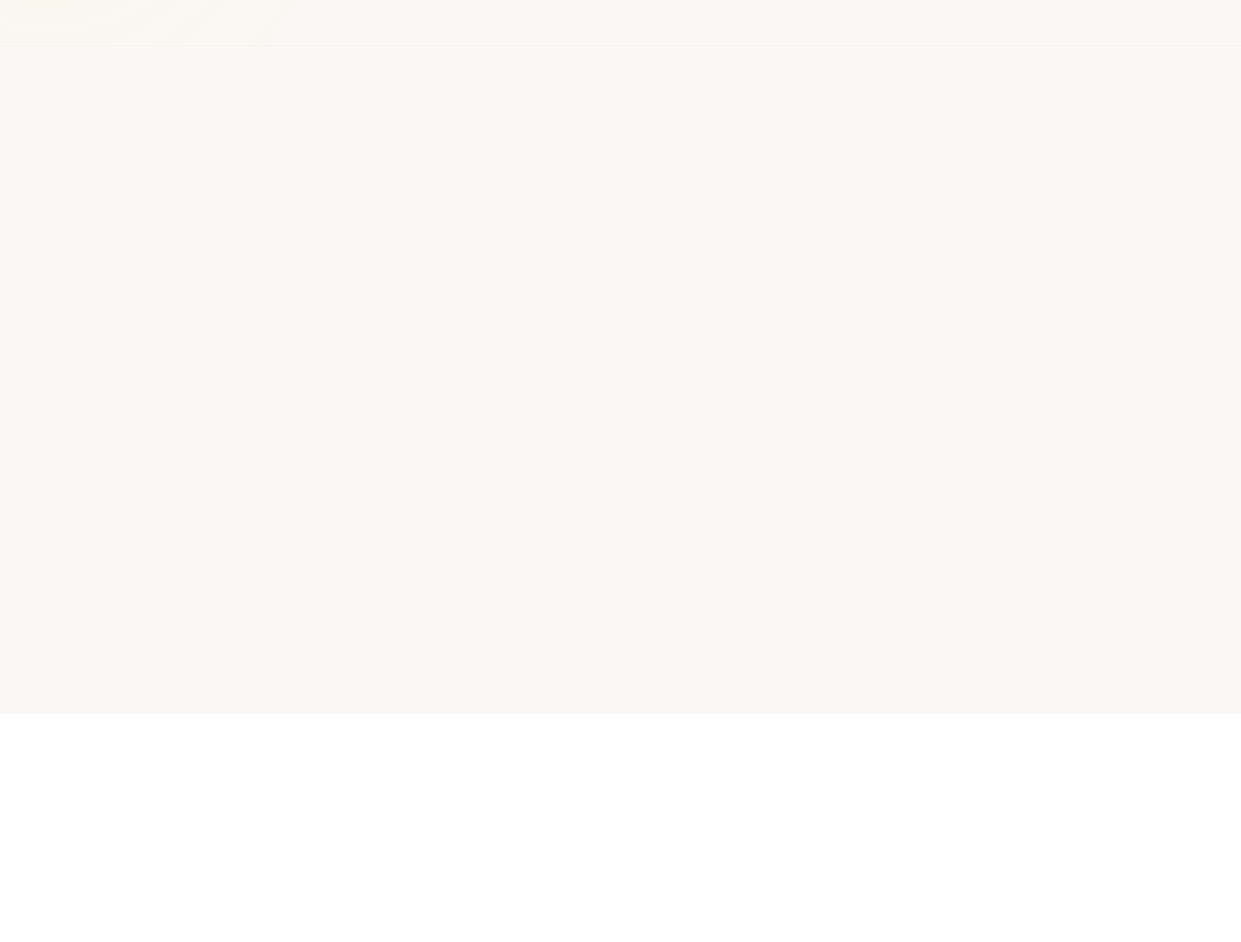
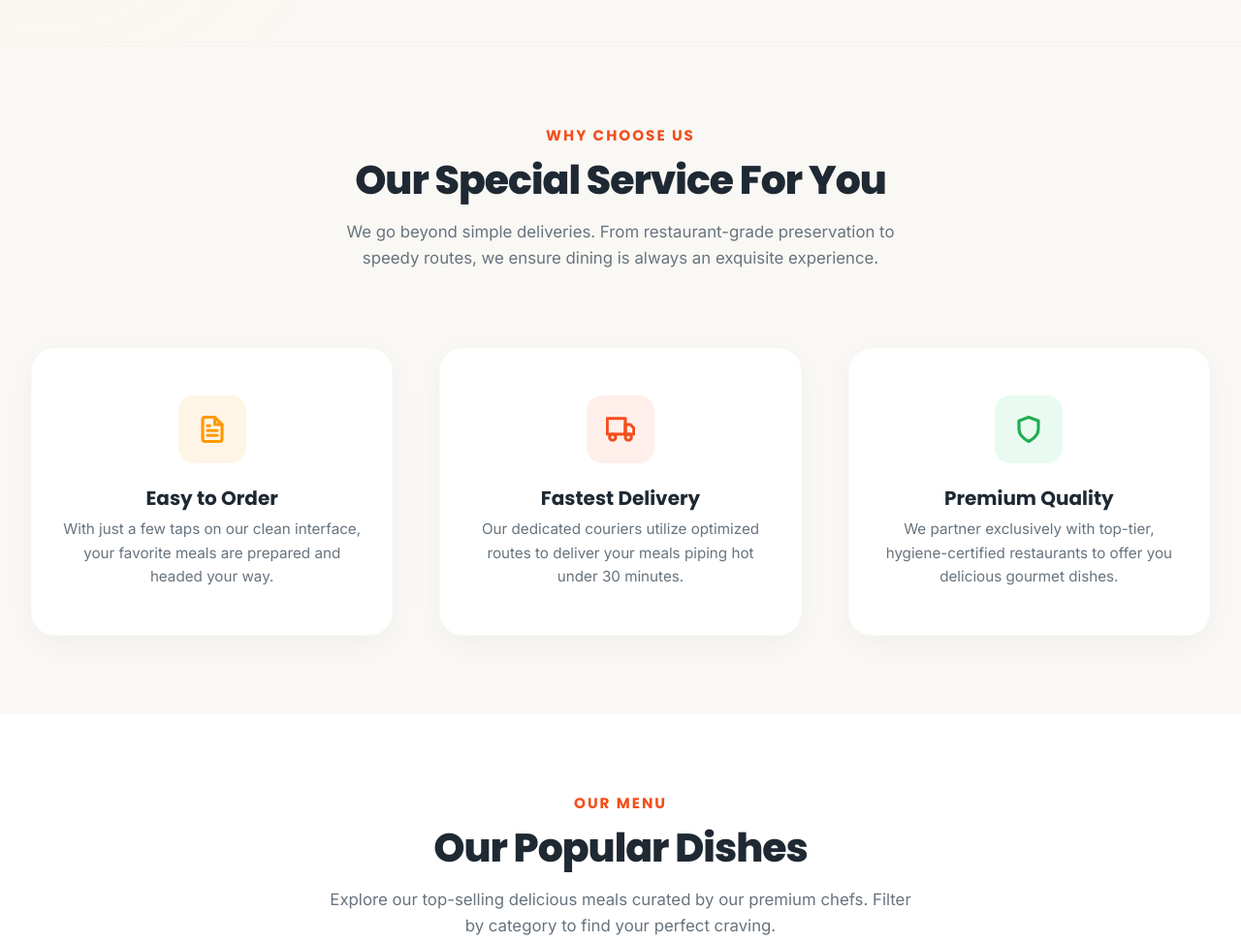
Before and after one commit to maaz-ahmad06/tasty-hub, a plain HTML site: page index.html in a window 1280 px wide. Shown: the part 822-1794 px from the top of the page at 97% size. Drawn offline with Linux system fonts and the light colour scheme.

Commit message:
Fix scroll-reveal visibility issue by adding .scroll-reveal.in-view selector

```diff
--- a/css/style.css
+++ b/css/style.css
@@ -894,6 +894,12 @@ button {
   transition-delay: calc(var(--delay, 0) * 0.15s);
 }
 
+.scroll-reveal.in-view {
+  opacity: 1;
+  transform: translateY(0);
+}
+
+
 
 /* ==========================================================================
    MENU / POPULAR DISHES SECTION
```
